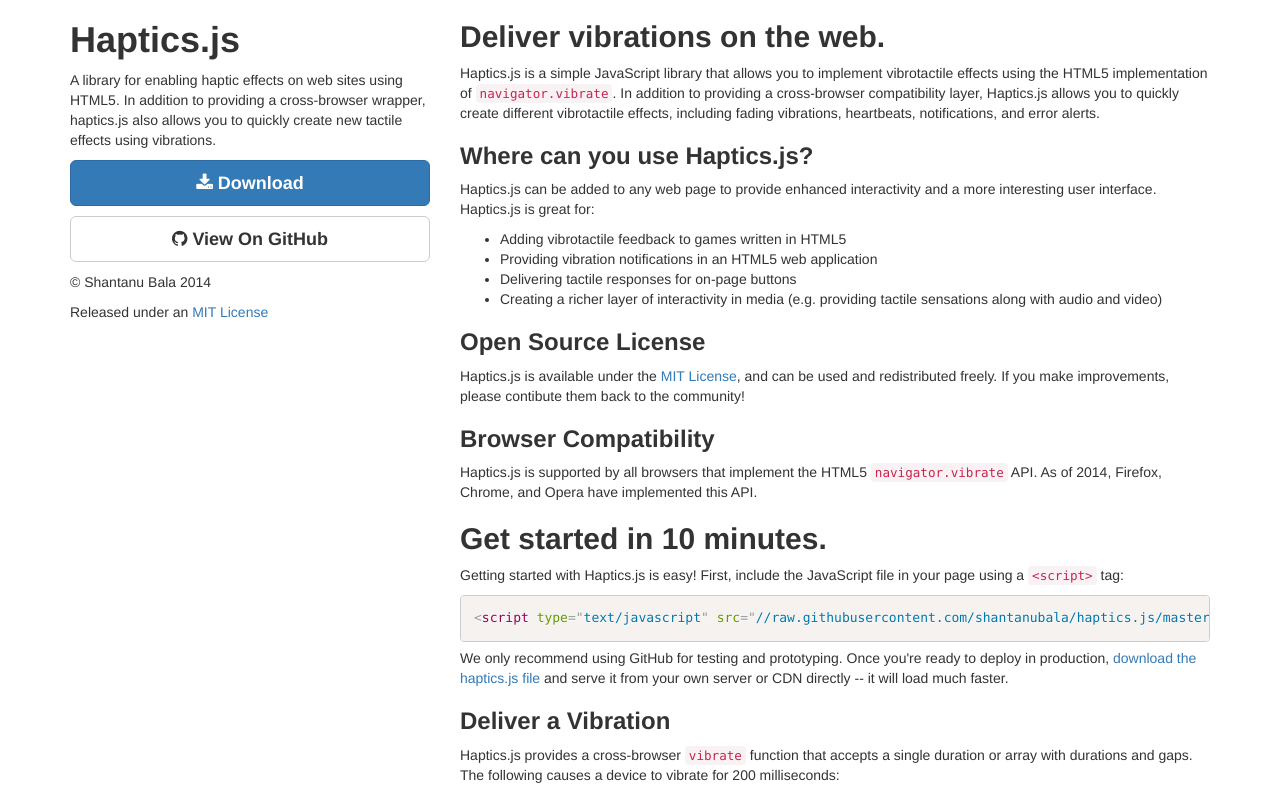
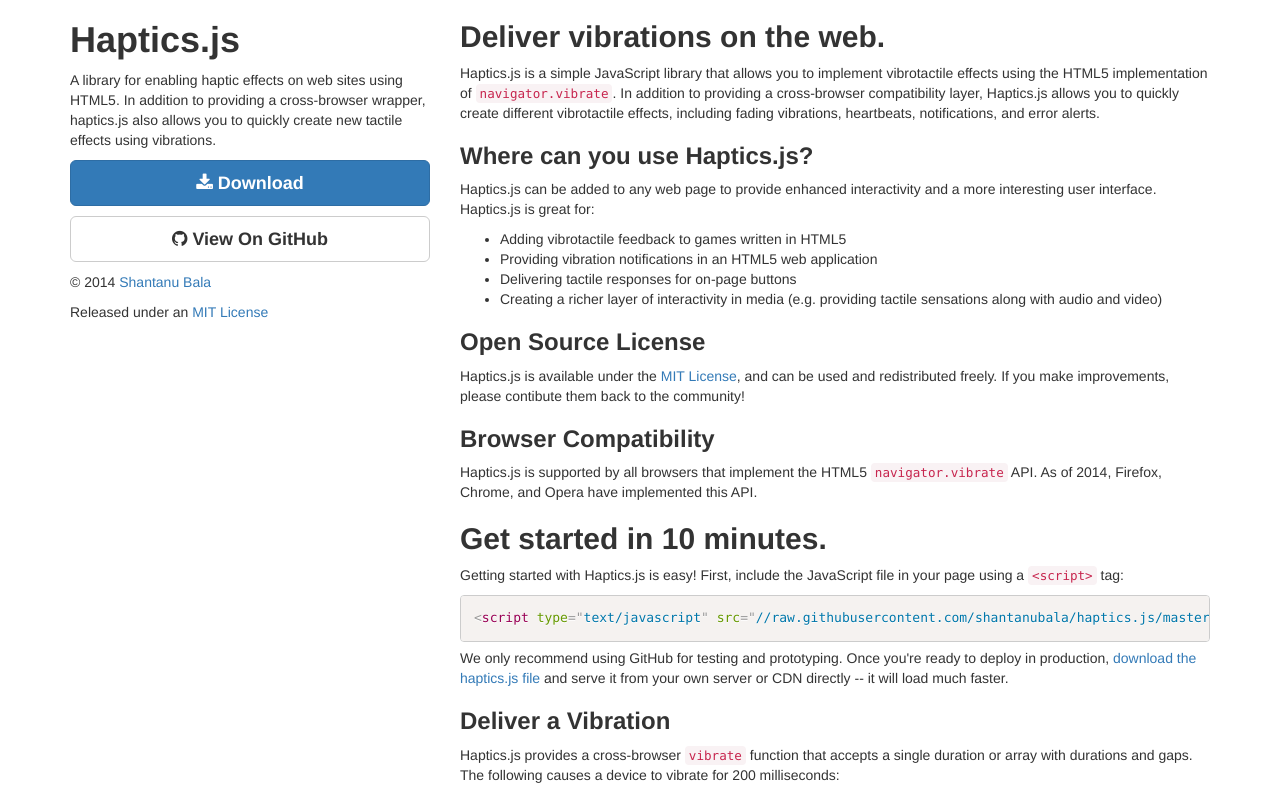
Before and after one commit to SomaticLabs/haptics.js, a plain HTML site: page index.html in a window 1280 px wide. Shown: the top 792 px of the page. Drawn offline with nearby package versions, Linux system fonts and the light colour scheme.

Commit message:
added backlink to sbala.org

```diff
--- a/index.html
+++ b/index.html
@@ -38,7 +38,7 @@
             <p>A library for enabling haptic effects on web sites using HTML5. In addition to providing a cross-browser wrapper, haptics.js also allows you to quickly create new tactile effects using vibrations.</p>
             <p><a class="btn btn-primary btn-block btn-lg" href="https://github.com/shantanubala/haptics.js/zipball/master"><span class="fa fa-download"></span> Download</a></p>
             <p><a class="btn btn-default btn-block btn-lg" href="https://github.com/shantanubala/haptics.js"><span class="fa fa-github"></span> View On GitHub</a></p>
-            <p>&copy; Shantanu Bala 2014</p>
+            <p>&copy; 2014 <a href="http://sbala.org/">Shantanu Bala</a></p>
             <p>Released under an <a href="https://github.com/shantanubala/haptics.js/blob/master/LICENSE">MIT License</a></p>
           </header>
         </div>
```
